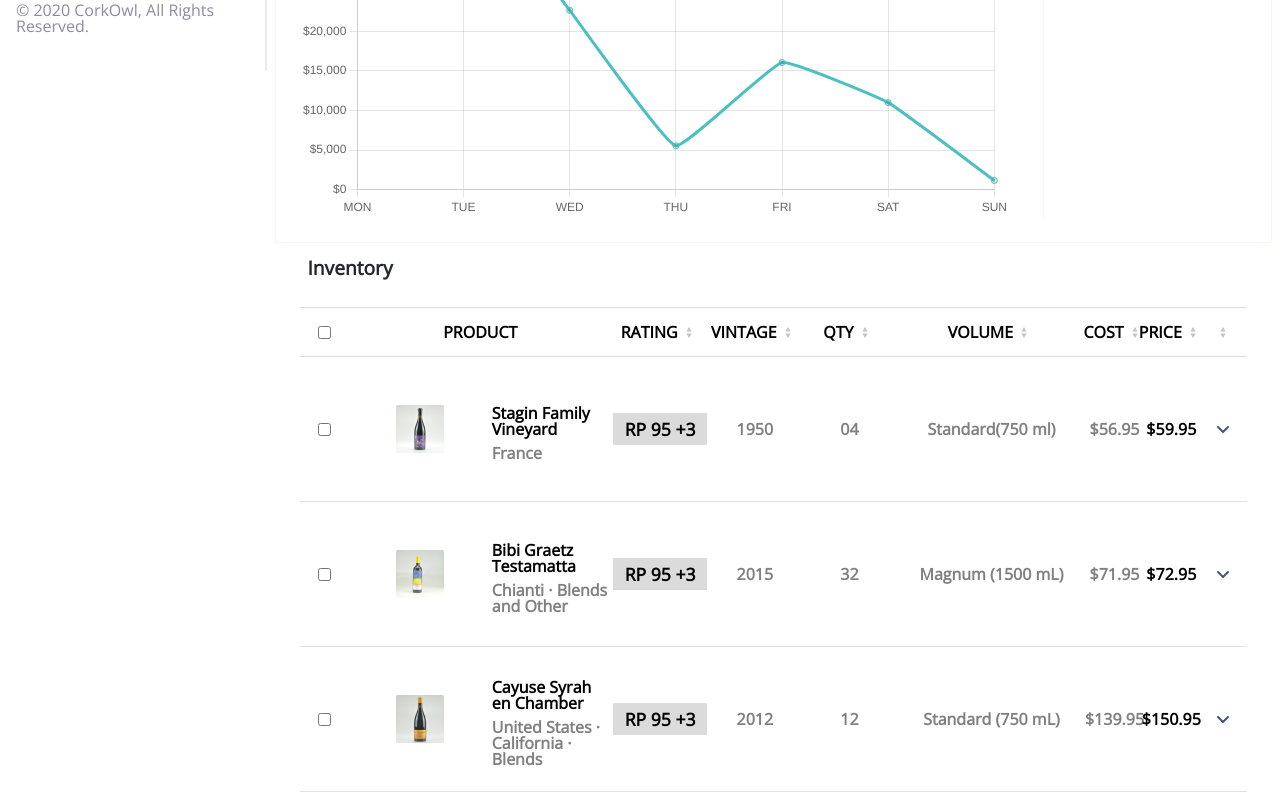
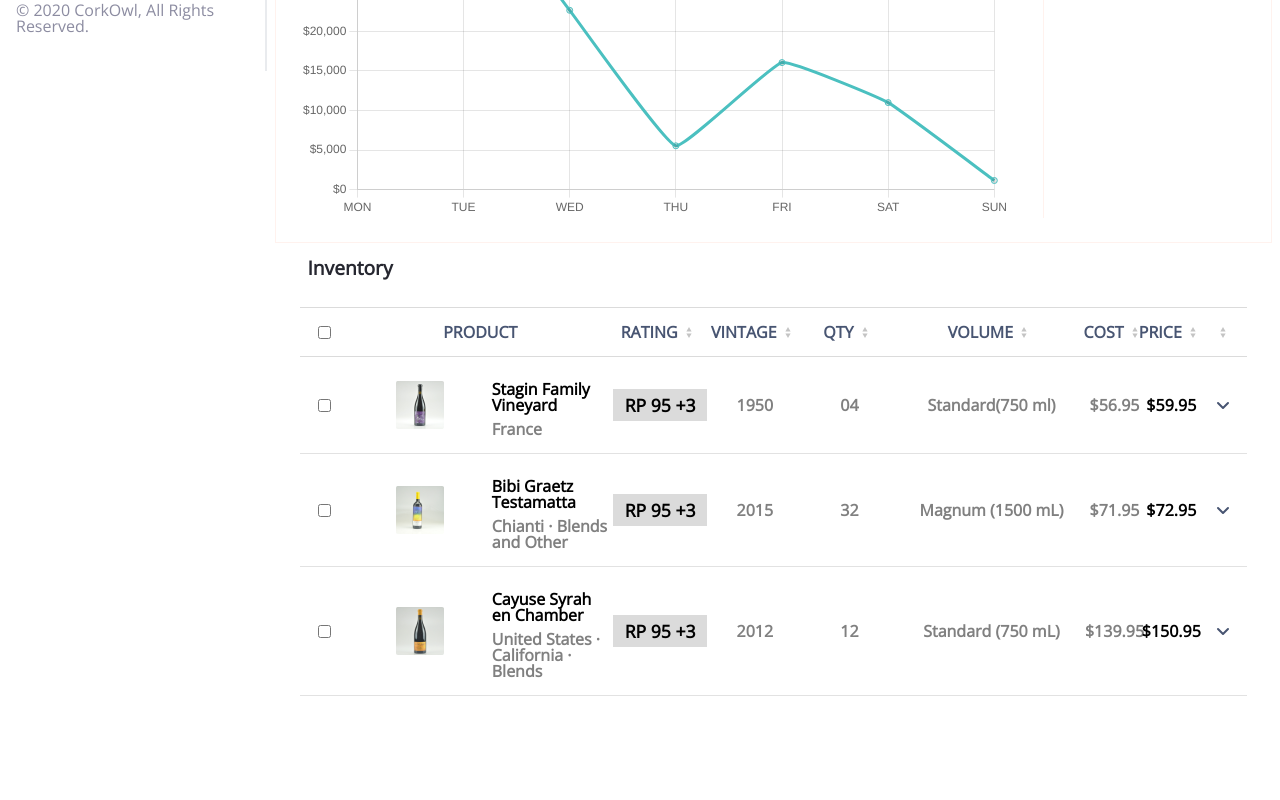
Before and after one commit to bokonist/thinklink-assignment, a React (Create React App) app: page / in a window 1280 px wide. Shown: the part 737-1537 px from the top of the page. After the commit the page ends 1441 px from the top, so only its background shows below. Built offline with nearby package versions, Linux system fonts and the light colour scheme.

Commit message:
minor cosmetic changes to colors

```diff
--- a/src/styles/InventoryTable.css
+++ b/src/styles/InventoryTable.css
@@ -21,6 +21,7 @@
 }
 .table-header-cell {
   font-weight: bolder;
+  color: rgba(72, 85, 114, 1);
   height: 3rem;
 
   display: flex;
--- a/src/styles/InventoryTableEntry.css
+++ b/src/styles/InventoryTableEntry.css
@@ -1,12 +1,13 @@
 .table-data-row {
   width: 100%;
-  height: 9rem;
+  height: fit-content;
   display: flex;
   flex-direction: row;
   justify-content: center;
   justify-items: center;
   align-items: center;
 
+  padding: 1rem 0;
   font-weight: bolder;
   border: 1px solid rgba(128, 128, 128, 0.226);
   border-width: 0 0 1px 0;
--- a/src/styles/InventoryTableEntryExpansion.css
+++ b/src/styles/InventoryTableEntryExpansion.css
@@ -1,8 +1,10 @@
 @keyframes appear {
   0% {
+    transform: translateY(-5rem);
     opacity: 0;
   }
   100% {
+    transform: translateY(0);
     opacity: 1;
   }
 }
@@ -35,6 +37,9 @@
 }
 .additional-info-container {
   display: flex;
+  flex-direction: row;
+  justify-content: flex-start;
+  align-items: center;
 }
 .info-key {
   font-size: 1.1rem;
@@ -51,6 +56,7 @@
   display: flex;
   flex-direction: row;
   justify-content: space-evenly;
+  align-items: center;
 }
 .toolkit-view {
   text-decoration: underline;
@@ -65,6 +71,10 @@
 .delete-wine {
   height: 1.2rem;
   width: 1.2rem;
+}
+.edit-wine:hover,
+.delete-wine:hover {
+  cursor: pointer;
 }
 
 .expansion-body {
@@ -108,7 +118,7 @@
   color: rgba(38, 39, 48, 1);
   font-weight: bold;
   font-size: 1.1rem;
-  margin: 0.5rem 0.5rem 0.5rem 0;
+  margin: 0.5rem 0.5rem 1rem 0;
 }
 .rating-value,
 .stock-quantity {
```
